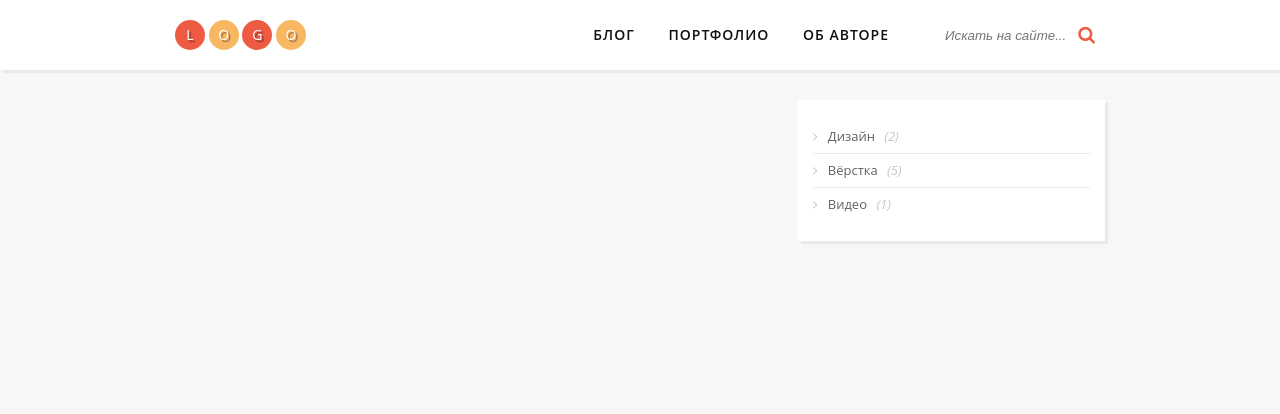
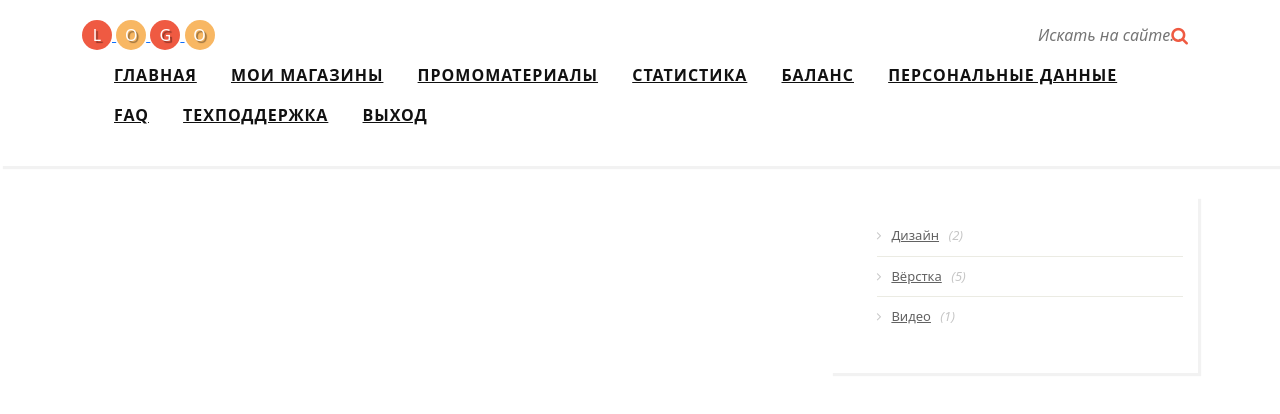
Before and after one commit to yurimovo/test_work, a plain HTML site: page index.html in a window 1280 px wide. Drawn offline with nearby package versions, Linux system fonts and the light colour scheme.

Commit message:
add menu items

```diff
--- a/index.html
+++ b/index.html
@@ -8,6 +8,12 @@
     <link href="https://fonts.googleapis.com/css2?family=Roboto:ital,wght@0,400;0,500;1,400;1,500&display=swap" rel="stylesheet">
     <link rel="stylesheet" type="text/css" href="https://cdnjs.cloudflare.com/ajax/libs/font-awesome/4.4.0/css/font-awesome.css">
     <link rel="stylesheet" type="text/css" href="css/style.css">
+    <link
+        href="https://cdn.jsdelivr.net/npm/bootstrap@5.0.2/dist/css/bootstrap.min.css"
+        rel="stylesheet"
+        integrity="sha384-EVSTQN3/azprG1Anm3QDgpJLIm9Nao0Yz1ztcQTwFspd3yD65VohhpuuCOmLASjC"
+        crossorigin="anonymous"
+    >
     <script src="https://cdnjs.cloudflare.com/ajax/libs/jquery/2.2.2/jquery.min.js"></script>
     <script src="https://cdnjs.cloudflare.com/ajax/libs/prefixfree/1.0.7/prefixfree.min.js"></script>
 </head>
@@ -26,9 +32,15 @@
                 <button type="submit"><i class="fa fa-search"></i></button>
             </form>
             <ul id="menu">
-                <li><a href="">Блог</a></li>
-                <li><a href="">Портфолио</a></li>
-                <li><a href="">Об авторе</a></li>
+                <li><a href="">Главная</a></li>
+                <li><a href="">Мои магазины</a></li>
+                <li><a href="">Промоматериалы</a></li>
+                <li><a href="">Статистика</a></li>
+                <li><a href="">Баланс</a></li>
+                <li><a href="">Персональные данные</a></li>
+                <li><a href="">FAQ</a></li>
+                <li><a href="">Техподдержка</a></li>
+                <li><a href="">Выход</a></li>
             </ul>
         </nav>
     </header>
```
